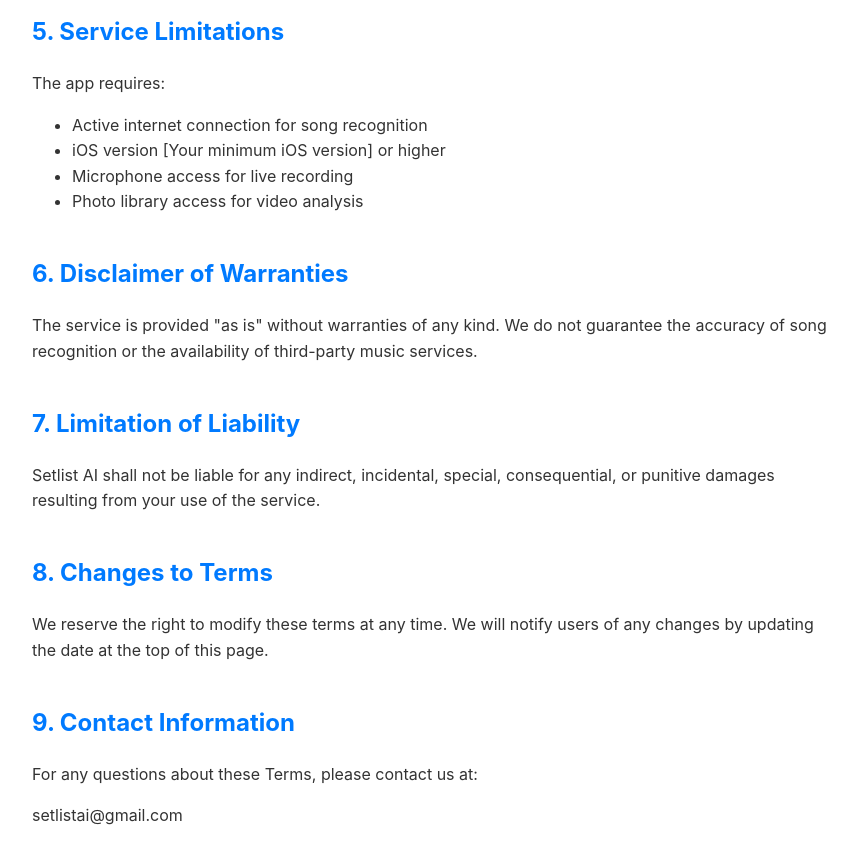
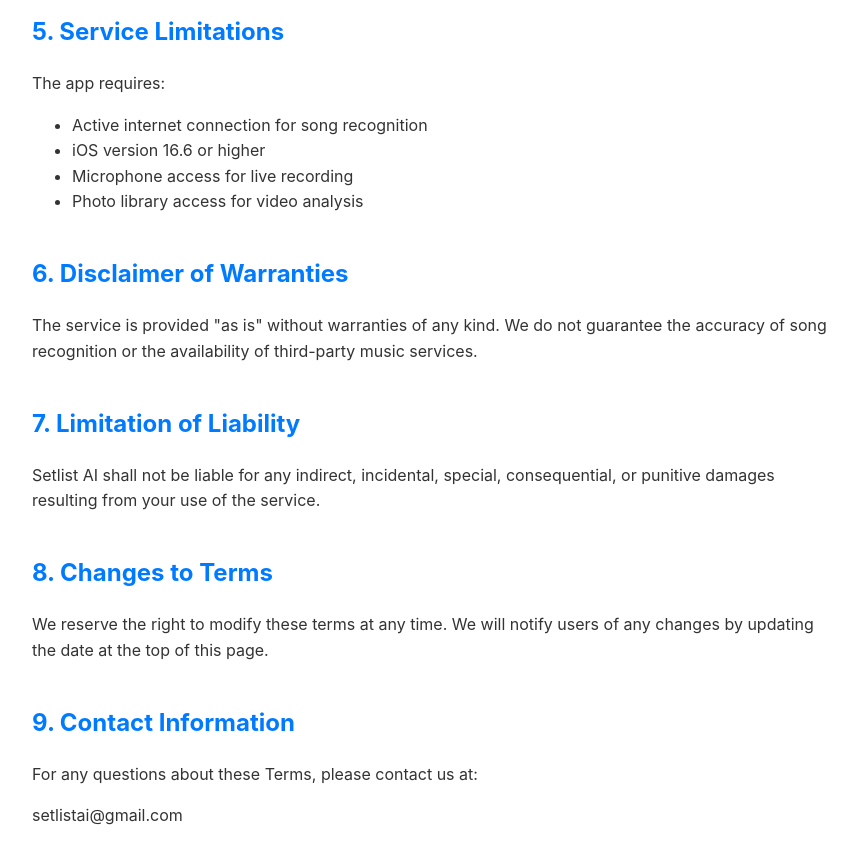
Before and after one commit to Cael987/Setlist-AI, a plain HTML site: page terms.html in a window 1280 px wide. Shown: the part 1000-1863 px from the top of the page, without its empty margins (208-1065 px from the left). Drawn offline with Linux system fonts and the light colour scheme.

Commit message:
Update terms.html

```diff
--- a/terms.html
+++ b/terms.html
@@ -80,7 +80,7 @@
         <p>The app requires:</p>
         <ul>
             <li>Active internet connection for song recognition</li>
-            <li>iOS version [Your minimum iOS version] or higher</li>
+            <li>iOS version 16.6 or higher</li>
             <li>Microphone access for live recording</li>
             <li>Photo library access for video analysis</li>
         </ul>
```
